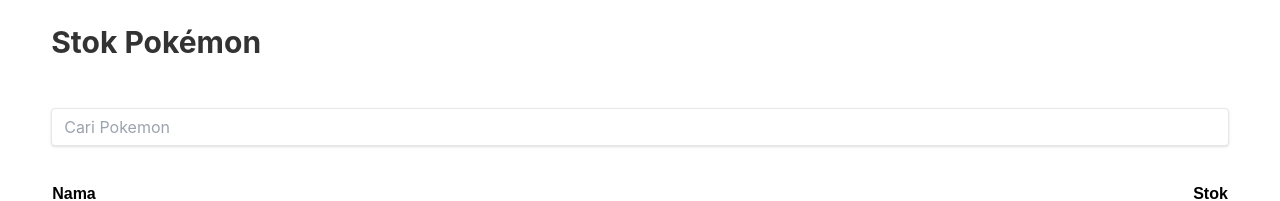
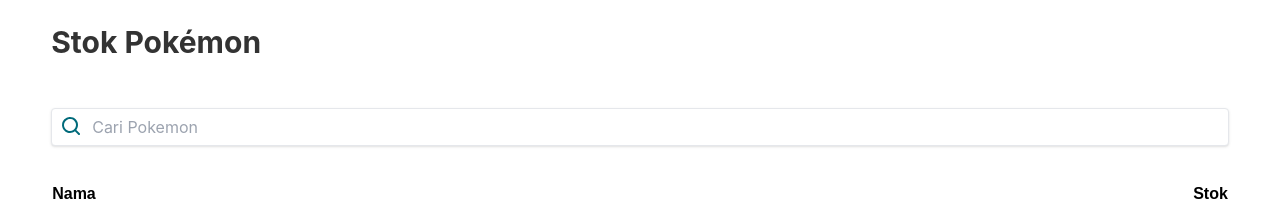
Before and after one commit to gempurbayu/pokemon-stock-react, a React (Create React App) app: page / in a window 1280 px wide. Shown: the top 201 px of the page. Built offline with nearby package versions, Linux system fonts and the light colour scheme; no server answers.

Commit message:
add search icon

```diff
--- a/src/pages/ConfirmationUpdate/index.tsx
+++ b/src/pages/ConfirmationUpdate/index.tsx
@@ -1,4 +1,4 @@
-import React, { useEffect, useState } from 'react'
+import React, { useState } from 'react'
 import Header from '../../components/Header'
 import ArrowIcon from '../../assets/icons/back.svg'
 import DetailStokOpname from '../../components/DetailStokOpname';
@@ -14,6 +14,7 @@
     const dispatch = useDispatch();
 
     let updateTemp = useSelector((state: RootState)=> state.pokemons.updateTemp);
+
     let pokemon = useSelector((state: RootState)=> state.pokemons.pokemon);
 
     const poke = pokemon.find((item: any) => item.id === updateTemp.pokemonid)
@@ -33,14 +34,6 @@
             description: e.target.value
         }))
     }
-
-    useEffect(() => {
-        if(!updateTemp) {
-            alert("update salah satu pokemon terlebih dahulu!")
-            navigate('/')
-        }
-    })
-
     const handleSubmit = () => {
         setConfirmation(prevState => ({
             ...prevState,
--- a/src/pages/Home/index.tsx
+++ b/src/pages/Home/index.tsx
@@ -2,6 +2,7 @@
 import ListPokemonTable from '../../components/ListPokemonTable';
 //import logo from '../assets/logo.svg';
 import '../App.css';
+import SearchIcon from '../../assets/icons/search.svg'
 
 function Home() {
 
@@ -13,7 +14,8 @@
       </div>
       <div>
       <div className='pt-12 text-left'>
-          <input className="shadow appearance-none border rounded w-full py-2 px-3 text-gray-700 leading-tight focus:outline-none focus:shadow-outline"
+      <img src={SearchIcon} alt='icon' className='absolute pt-1.5 pl-2'/>
+          <input className="shadow appearance-none border rounded w-full py-2 pl-10 text-gray-700 leading-tight focus:outline-none focus:shadow-outline"
                   id="search"
                   type='text'
                   name='search'
--- a/src/store/reducers/PokemonReducer.tsx
+++ b/src/store/reducers/PokemonReducer.tsx
@@ -35,7 +35,8 @@
             return {
                 ...state,
                 pokemon: pokeman,
-                history: [...state.history, payload]
+                history: [...state.history, payload],
+                updateTemp: {}
 
             }
 
--- a/tsconfig.json
+++ b/tsconfig.json
@@ -18,7 +18,7 @@
     "resolveJsonModule": true,
     "isolatedModules": true,
     "noEmit": true,
-    "jsx": "react-jsx"
+    "jsx": "react-jsx",
   },
   "include": [
     "src"
```
Also changed, not shown: src/assets/icons/search.svg (added).
